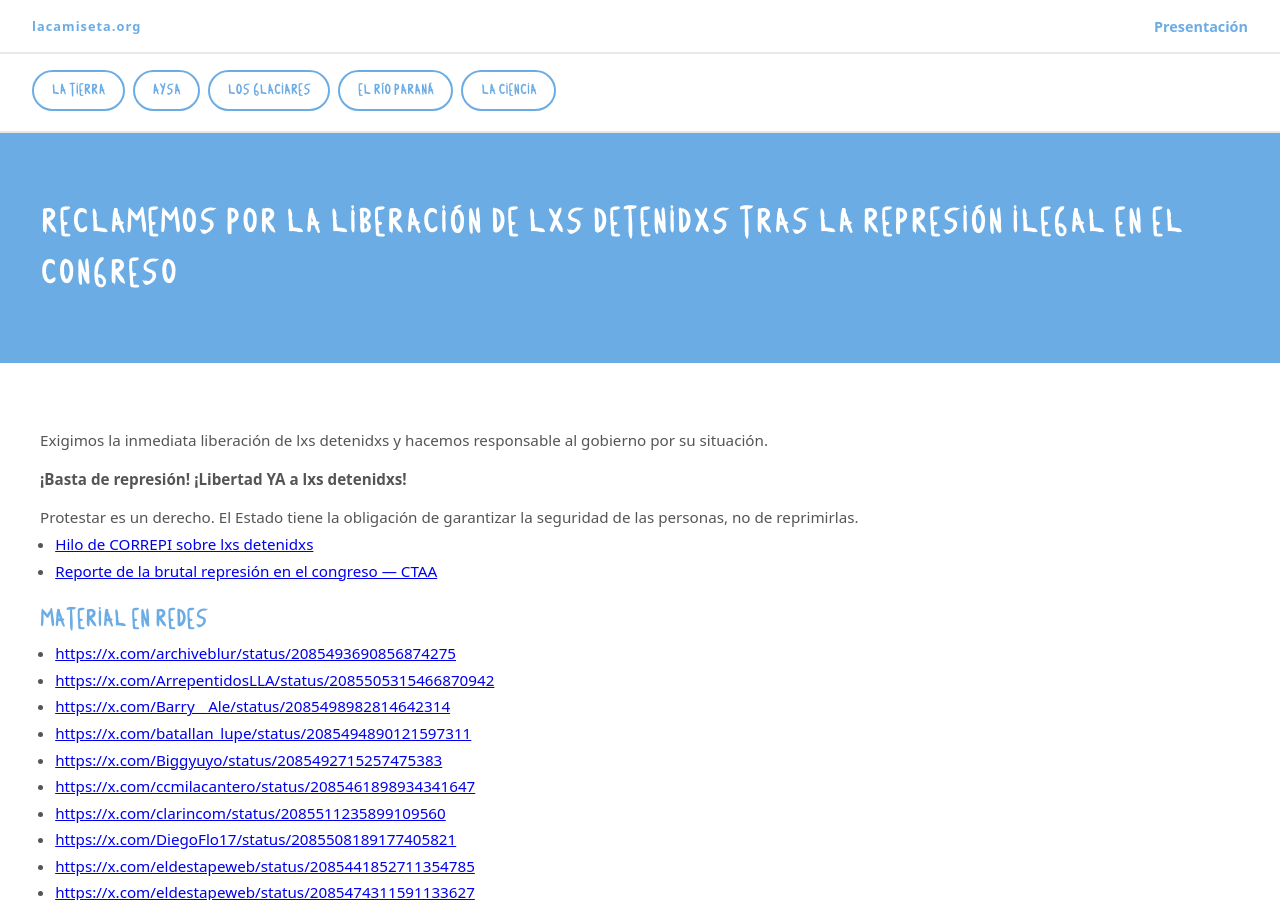
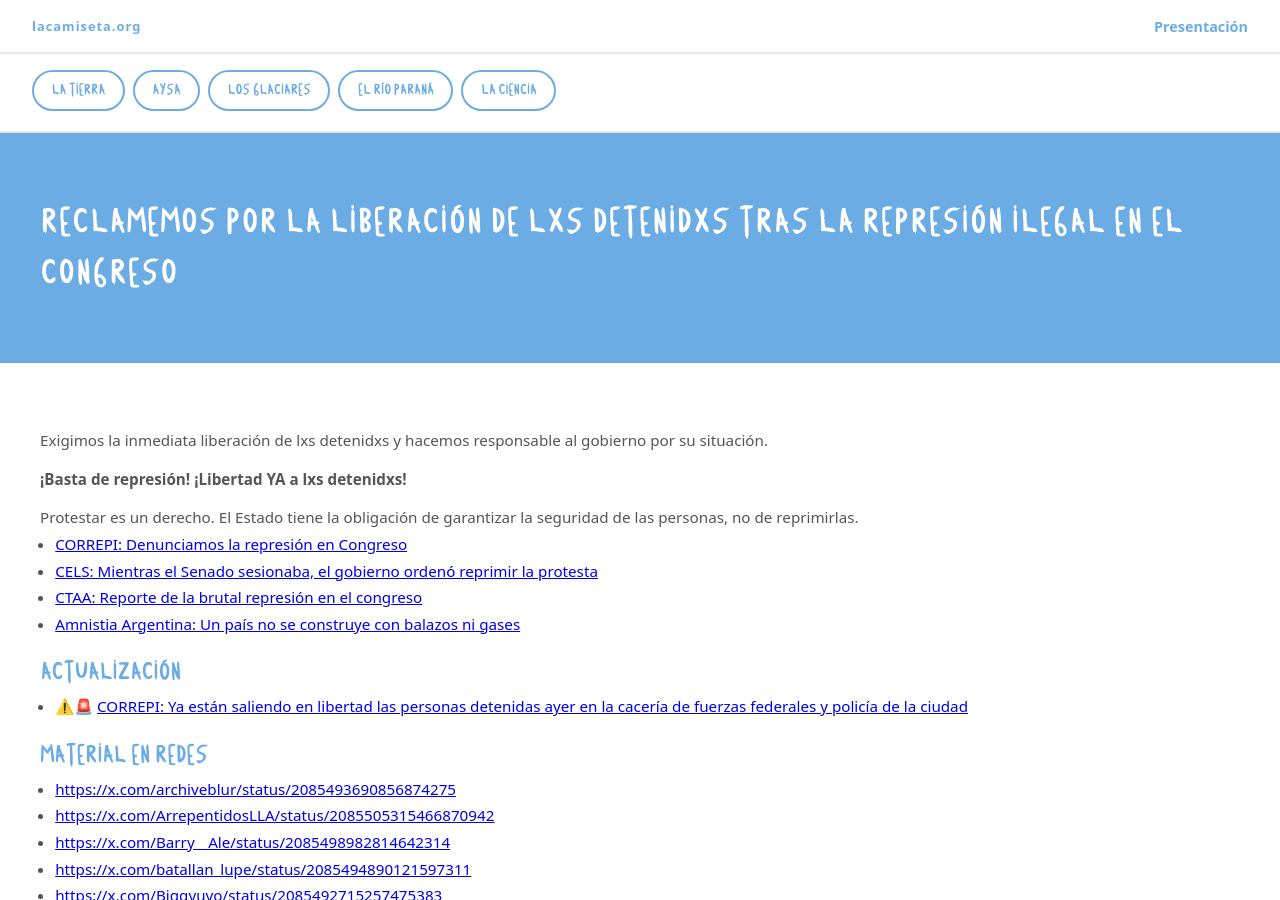
Before and after one commit to LaCamisetaOrg/LaCamisetaOrg.github.io, a Jekyll site: the page built from _actions/detenidxscongreso.md, in a window 1280 px wide and 900 px high. Built offline with Jekyll 4.4.1, drawn with Linux system fonts in a browser that asks for light colours; some of the changed text lies outside the part shown.

Commit message:
Add files via upload

```diff
--- a/_actions/detenidxscongreso.md
+++ b/_actions/detenidxscongreso.md
@@ -3,14 +3,17 @@ layout: action
 title: "Reclamemos por la liberación de lxs detenidxs tras la represión ilegal en el Congreso"
 description: "Exigimos la inmediata liberación de lxs detenidxs y hacemos responsable al gobierno por su situación."
 from_date: 2026-08-07
-to_date: 2026-08-07
+to_date: 2026-08-10
 images:
   - src: /assets/images/pueblodijono.png
     alt: "El pueblo dijo no"
     image_source: https://youtu.be/IEFQJYUjQxA?si=St6UKPUuXFFEGkC-
   - src: /assets/images/aministiarepresion68.jpeg
-    alt: https://www.instagram.com/p/DbvtNbYES7X/
+    alt: "Amnistia Argentina: Un país no se construye con balazos ni gases"
     image_source: https://www.instagram.com/p/DbvtNbYES7X/
+  - src: https://www.cels.org.ar/web/wp-content/uploads/2026/08/WhatsApp-Image-2026-08-07-at-1.27.11-PM-1-728x485.jpeg
+    alt: "CELS: Mientras el Senado sesionaba, el gobierno ordenó reprimir la protesta"
+    image_source: https://www.cels.org.ar/web/2026/08/senado-ordeno-reprimir/
 ---
 
 Exigimos la inmediata liberación de lxs detenidxs y hacemos responsable al gobierno por su situación.
@@ -20,8 +23,14 @@ Exigimos la inmediata liberación de lxs detenidxs y hacemos responsable al gobi
 
 Protestar es un derecho. El Estado tiene la obligación de garantizar la seguridad de las personas, no de reprimirlas.
 
-- [Hilo de CORREPI sobre lxs detenidxs](https://x.com/CORREPI/status/2085513213890736555)
-- [Reporte de la brutal represión en el congreso — CTAA](https://ctaa.org.ar/reporte-de-la-brutal-represion-en-el-congreso/)
+- [CORREPI: Denunciamos la represión en Congreso](https://x.com/CORREPI/status/2085513213890736555)
+- [CELS: Mientras el Senado sesionaba, el gobierno ordenó reprimir la protesta](https://www.cels.org.ar/web/2026/08/senado-ordeno-reprimir/)
+- [CTAA: Reporte de la brutal represión en el congreso](https://ctaa.org.ar/reporte-de-la-brutal-represion-en-el-congreso/)
+- [Amnistia Argentina: Un país no se construye con balazos ni gases](https://www.instagram.com/p/DbvtNbYES7X/)
+
+## Actualización
+
+- ⚠️🚨 [CORREPI: Ya están saliendo en libertad las personas detenidas ayer en la cacería de fuerzas federales y policía de la ciudad](https://x.com/CORREPI/status/2085866028492313087)
 
 ## Material en Redes
 
```
